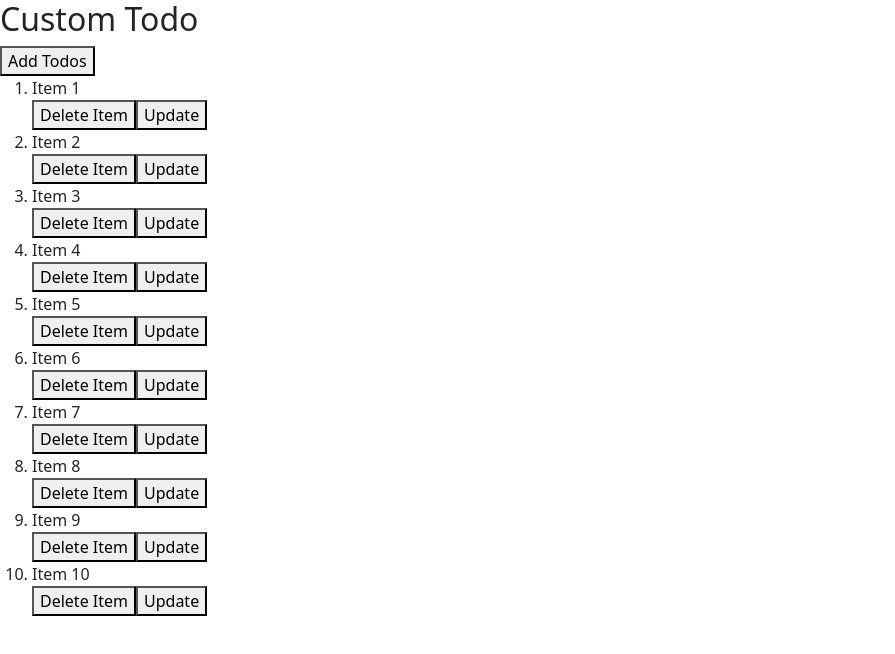
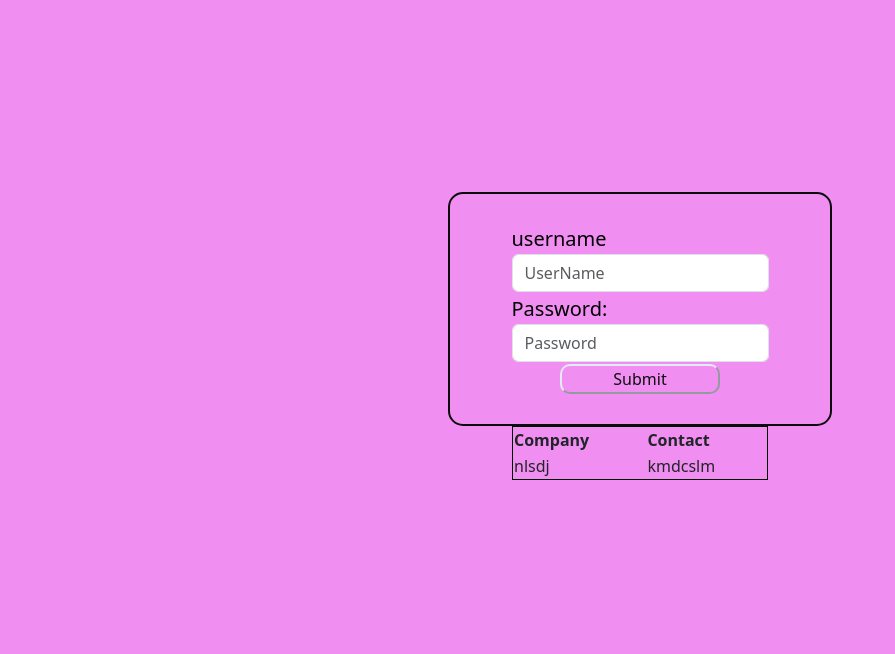
Before and after one commit to yeligandla1208/first-vite-app, a React (Vite) app: page / in a window 1280 px wide. Shown: the top 654 px of the page, without its empty margins (0-895 px from the left). Built offline with nearby package versions, Linux system fonts and the light colour scheme.

Commit message:
useRef React-forms uncontrolled-components validations

```diff
--- a/src/App.jsx
+++ b/src/App.jsx
@@ -1,19 +1,8 @@
 
-// import { Button } from 'bootstrap'
 import './App.css'
-// import { CardsData } from './components/cards/cards'
-import CustumTodo from './components/hooks/useState/todo'
-// import Counter from './components/hooks/useState/counter'
-// import Weather from './components/Daily_Tasks/weatherApp/weatherapp.jsx'
-// import CardAdded from './components/Daily_Tasks/22augCardadded.jsx'
-// import { DemoCarousel } from './components/React-Bootstap/Tasks/corousal'
-// import  UserGreeting  from './condtional/condtionalRen.jsx'
-// import CustomCardsExample from './components/React-Bootstap/CardsRB.jsx'
-// import { CustomarData } from './data/cardsdata.js'
-// import BootstrapExam from './components/React-Bootstap/bootstrap'
-// import YoutubeButton from './components/class/youtube-button'
-// import RecipeList from './components/recipelisting/recipelist'
-// import RotatingLoader from './loaders/rotatingloader'
+import UncontrolledComponent from './components/hooks/uncontrolled/uncontrolled-form'
+// import UseRefExample from './components/hooks/useRef/useRefEx'
+
 
 
 
@@ -26,49 +15,10 @@ function App(){
 
   return (
     <>
-    {/* <Counter/> */}
-    <CustumTodo/>
-    {/* <CardsData text={"bharath"}/> */}
+    {/* <UseRefExample/> */}
+    <UncontrolledComponent/>
 
 
-
-
-    {/* <Weather/> */}
-    {/* <CardAdded/> */}
-     {/* <YoutubeButton/> */}
-     {/* <RotatingLoader/> */}
-     {/* <RecipeList/> */}
-
-      {/* <UserGreeting isLoggedIn={false} username="Hii"/>
-      <UserGreeting isLoggedIn={false} username="Bharath"/>
-      <UserGreeting isLoggedIn={true} username="Bro"/>
-      <UserGreeting isLoggedIn={true} username="Hello"/> */}
-
-      {/* {
-        CustomarData.map(each => {
-          return(
-            <>
-            <CustomCardsExample title={each.name} text={each.designetion}/>
-            </>
-          )
-
-        })
-      } */}
-      {/* <CustomCardsExample title={name} text={designetion}/> */}
-
-
-
-       {/* <CustomCardsExample title={"Dog"} text={"Dog Image"}/>  */}
-
-     {/* <BootstrapExam/> */}
-
-     {/* <div className="App">
-            <h1>React Carousel with `react-responsive-carousel`</h1>
-            <DemoCarousel />
-        </div> */}
-
-      {/* <CustomCardsExample /> */}
-      {/* <DemoCarousel /> */}
     </>
 
   )
--- /dev/null
+++ b/src/components/hooks/uncontrolled/uncontrolled-form.jsx
@@ -0,0 +1,145 @@
+import axios from "axios";
+import { useRef, useState } from "react";
+import './uncontrolled.css'
+
+
+
+
+
+
+
+
+
+const UncontrolledComponent = () => {
+
+
+    const usernameRef = useRef("")
+    const passwordRef = useRef("")
+
+    const [formErrors, setFormErrors] = useState({})
+
+    const onSubmit=(event)=>{
+        event.preventDefault()
+
+
+        const usernameEntered = usernameRef.current.value
+
+        const passwordEntered = passwordRef.current.value
+
+        // console.log(usernameEntered);
+        // console.log(passwordEntered);
+
+        const formErrors = validation(usernameEntered,passwordEntered)
+
+        // console.log(formErrors);
+
+        if(Object.keys(formErrors).length > 0){
+            // Trigger the error
+            setFormErrors(formErrors)
+
+        }
+        else{
+            // Hit the api
+            loginApi(usernameEntered,passwordEntered)
+        }
+        console.log(formErrors);
+
+
+
+
+
+    }
+
+
+    const validation = (username,password) =>{
+
+        const FormErrors={}
+
+        if(!username){
+            FormErrors.usernameError="Please enter username"
+        }else if(username.length > 15){
+            FormErrors.usernameError = "Please enter less than 15 characters"
+        }
+
+        if(!password){
+            FormErrors.passwordError="Please enter password"
+        }else if(password.length > 15){
+            FormErrors.passwordError = "Please enter less than 15 characters"
+        }
+
+        return FormErrors
+
+
+
+    }
+
+
+    const loginApi = async(username,password)=>{
+        try{
+        const response = await axios.post("https://dummyjson.com/auth/login", {
+
+          "username": username,
+          "password": password,
+        })
+        console.log(response);
+
+    }
+    catch(err){
+        console.log(err);
+
+    }
+
+
+    }
+
+
+    // displayNameHandler = () =>{
+    //   updateName =
+    // }
+
+
+  return (
+    <>
+      <form className="main-form" onSubmit={onSubmit}>
+        <div className="form-group">
+          <label className="username" htmlFor="username">username</label>
+          <input type="text" className="form-control" id="username" ref={usernameRef} placeholder="UserName"/>
+          <span>{formErrors?.usernameError}</span>
+        </div>
+        <div className="form-group">
+          <label className="password" htmlFor="pwd">Password:</label>
+          <input type="password" className="form-control" id="pwd" ref={passwordRef} placeholder="Password"/>
+          <span>{formErrors?.passwordError}</span>
+        </div>
+        <button type="submit" className="button">
+          Submit
+        </button>
+      </form>
+
+
+    <table className="table-main">
+      <tbody>
+
+    <tr className="tr">
+      <th>Company</th>
+      <th>Contact</th>
+
+    </tr>
+    <tr className="tr">
+      <td>nlsdj</td>
+      <td>kmdcslm</td>
+
+    </tr>
+    </tbody>
+</table>
+
+
+
+
+
+
+
+    </>
+  );
+};
+export default UncontrolledComponent;
--- /dev/null
+++ b/src/components/hooks/uncontrolled/uncontrolled.css
@@ -0,0 +1,54 @@
+*{
+    background-color: rgb(241, 142, 241);
+    margin: auto;
+    /* padding: 0; */
+
+    /* display: flex; */
+
+
+}
+.main-form{
+    border: 2px solid rgb(12, 12, 12);
+    border-radius: 15px;
+    width: 30%;
+    height: auto;
+    margin-top: 15%;
+    padding: 30px;
+    display: flex;
+    align-items: center;
+    flex-direction: column;
+    gap: 2px;
+}
+.form-group{
+    color:rgb(255, 255, 255)
+}
+.form-control{
+    background-color: rgb(202, 38, 202);
+    border-radius: 10px;
+}
+.button{
+    border-color: rgb(227, 235, 243);
+    width: 50%;
+    border-radius: 10px;
+    color : rgb(14, 14, 14);
+}
+label{
+    font-size: 20px;
+}
+span{
+    color: rgb(238, 10, 10);
+    font-size: 20px;
+}
+.username{
+    color: black;
+
+}
+.password{
+    color: black;
+}
+table, th, td{
+    border: 1px solid black;
+}
+table{
+    width: 20%;
+}
--- /dev/null
+++ b/src/components/hooks/useRef/useRefEx.jsx
@@ -0,0 +1,35 @@
+import { useRef,useState } from "react"
+
+
+
+
+
+
+
+
+
+
+
+
+const UseRefExample = ()=>{
+     const reference = useRef(0)
+     const [count,setCount]=useState(0)
+
+     const clickHandler = ()=>{
+        reference.current = reference.current+1
+        setCount(count+1)
+
+        console.log(reference.current);
+
+     }
+
+    return(
+        <>
+        <h2>useState - {count}</h2>
+        <h2>useRef - {reference.current}</h2>
+        <button onClick={clickHandler}>Click</button>
+        </>
+
+    )
+}
+export default UseRefExample
--- a/src/components/hooks/useState/todo.jsx
+++ b/src/components/hooks/useState/todo.jsx
@@ -24,10 +24,10 @@ const CustumTodo=()=>{
         setTodos(filteredItems)
     }
 
-    const [editText, seteditText] = useState("")
+    const [editText, setEditText] = useState("")
 
     const handleTextChange=(e)=>{
-        seteditText(e.target.value)
+        setEditText(e.target.value)
     }
     const upDateHandler=(id)=>{
         setTodos((prevTodo) =>{
@@ -35,7 +35,7 @@ const CustumTodo=()=>{
             todo.id === id ? {...todo, text:editText} : todo
         )
         })
-        seteditText(`upDate text`)
+        setEditText("Update")
 
     }
 
```
Also changed, not shown: src/components/Daily_Tasks/hooksTasks/date-28-task/card.css (added, +13 -0 lines), src/components/Daily_Tasks/hooksTasks/date-28-task/hookCards.jsx (added, +26 -0 lines).
